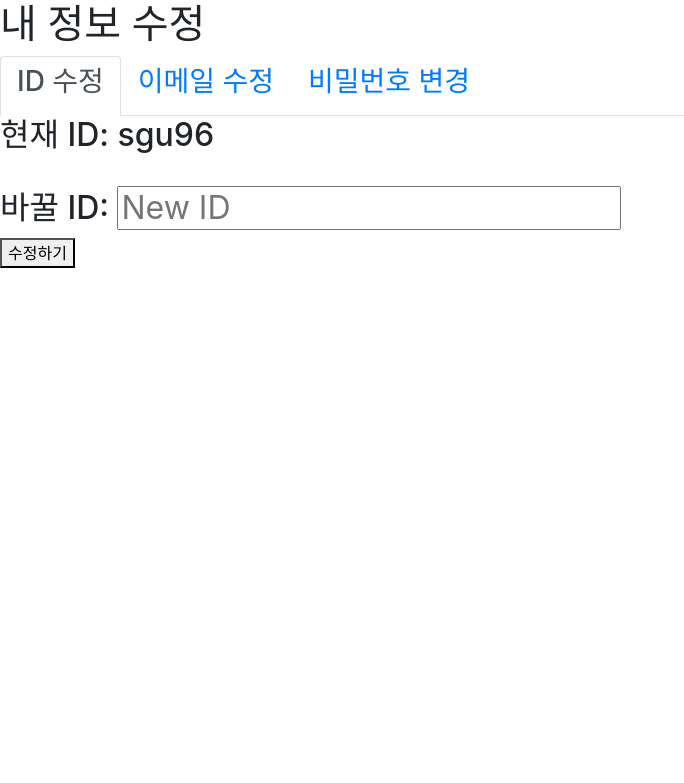
After one commit to ebbbi/NightSky, a Django app: page /mysky/user_update/ in a window 1280 px wide. The commit adds this page. Shown: the top 783 px of the page, without its empty margins (0-684 px from the left). Run offline with Django 3.2, Linux system fonts and the light colour scheme; a user stored in the database is signed in; data comes from the database, SQL or seed files in the repository; some libraries are stand-ins or nearby versions.

Commit message:
update user

```diff
--- a/NightSky/NightSky/urls.py
+++ b/NightSky/NightSky/urls.py
@@ -24,12 +24,15 @@ urlpatterns = [
     path('', main.views.home, name="home"),
     path('main/', main.views.main, name="main"),
     path('accounts/', user_views.register, name="register"),
-    #path('accounts/', user_views.register_done, name="register_done"),
-    path('accounts/login', user_views.login, name="login"),
-    path('accoutns/logout', user_views.logout, name="logout"),
+    path('accounts/login/', user_views.login, name="login"),
+    path('accoutns/logout/', user_views.logout, name="logout"),
     path('comment/<int:index>/delete/<int:cindex>/',main.views.comment_delete, name="comment_delete"),
     path('comment/<int:index>/edit/<int:cindex>/', main.views.comment_edit, name="comment_edit"),
     path('mysky/', main.views.mysky, name="mysky"),
     path('realmain/', main.views.realmain, name="realmain"),
+    path('mysky/user_update/', main.views.user_update, name="user_update"),
+    path('mysky/user_update/changeid/', main.views.change_ID, name="change_ID"),
+    path('mysky/user_update/changeemail/', main.views.change_Email, name="change_Email"),
+    path('mysky/user_update/changepw/', main.views.change_pw, name="change_pw"),
 
 ]
--- a/NightSky/accounts/templates/register_done.html
+++ /dev/null
@@ -1,3 +0,0 @@
-<h1>{{message}}</h1>
-<button type="button" onclick="location.href='{% url 'register'%}'">회원가입 폼으로</button>
-<button type="button" onclick="location.href='{% url 'home'%}'">홈으로</button>
--- a/NightSky/accounts/templates/register_success.html
+++ /dev/null
@@ -1,2 +0,0 @@
-<h1>{{message}}</h1>
-<button type="button" onclick="location.href='{% url 'home' %}'">로그인하기</button>
--- a/NightSky/main/models.py
+++ b/NightSky/main/models.py
@@ -6,7 +6,7 @@ class Post(models.Model):
     body=models.TextField(default='')
     pub_date=models.DateTimeField(auto_now_add=True)
     author=models.ForeignKey('auth.User', on_delete=models.CASCADE)
-    emotion = models.CharField(max_length=255, default='')
+    emotion = models.CharField(max_length=255, blank=False)
     lng = models.DecimalField(max_digits = 8, decimal_places = 3, default=Decimal(0))
     lat = models.DecimalField(max_digits = 8, decimal_places = 3, default=Decimal(0))
 
--- a/NightSky/main/templates/main/home.html
+++ b/NightSky/main/templates/main/home.html
@@ -20,7 +20,10 @@
         <form method="POST" action="{% url 'login' %}">{% csrf_token%}
             <input name="username" placeholder="id" type="text" required><br><br>
             <input name="password" placeholder="password" type="password" required><br><br>
-            <button type="submit">login</button>
+            <button type="submit">login</button><br><br>
+            {% if message3 %}
+                {{message3}}
+            {% endif %}
         </form>
         <button type="button" onclick="location.href='{% url 'register' %}'">회원가입</button>
     </div>
--- a/NightSky/main/templates/main/mysky.html
+++ b/NightSky/main/templates/main/mysky.html
@@ -55,6 +55,7 @@ body, html {
 <h1>개인 밤하늘</h1>
 
 <input id = "myBtn" type = "button" onclick="get()" value= "글 추가" >
+<input type="button" onclick="location.href='{% url 'user_update' %}'" value="회원정보 수정하기">
 <div id ="star" style = "width: 100%; height:100%;"></div>
 
 <div id="myModal" class="modal">
@@ -105,7 +106,3 @@ body, html {
     }
 
 </script>
-
-{%for post in posts%}
-    {{post.content}}
-{%endfor%}
--- /dev/null
+++ b/NightSky/main/templates/main/user_update.html
@@ -0,0 +1,82 @@
+<head>
+<link rel="stylesheet" href="https://stackpath.bootstrapcdn.com/bootstrap/4.3.1/css/bootstrap.min.css" integrity="sha384-ggOyR0iXCbMQv3Xipma34MD+dH/1fQ784/j6cY/iJTQUOhcWr7x9JvoRxT2MZw1T" crossorigin="anonymous">
+<script src="https://code.jquery.com/jquery-3.3.1.slim.min.js" integrity="sha384-q8i/X+965DzO0rT7abK41JStQIAqVgRVzpbzo5smXKp4YfRvH+8abtTE1Pi6jizo" crossorigin="anonymous"></script>
+<script src="https://cdnjs.cloudflare.com/ajax/libs/popper.js/1.14.7/umd/popper.min.js" integrity="sha384-UO2eT0CpHqdSJQ6hJty5KVphtPhzWj9WO1clHTMGa3JDZwrnQq4sF86dIHNDz0W1" crossorigin="anonymous"></script>
+<script src="https://stackpath.bootstrapcdn.com/bootstrap/4.3.1/js/bootstrap.min.js" integrity="sha384-JjSmVgyd0p3pXB1rRibZUAYoIIy6OrQ6VrjIEaFf/nJGzIxFDsf4x0xIM+B07jRM" crossorigin="anonymous"></script>
+</head>
+<body>
+<h1>내 정보 수정</h1>
+{% if message %}
+  <h2 style="color: red;">{{message}}</h2><br>
+{% endif %}
+{% if message2 %}
+  <h2 style="color: red;">{{message2}}</h2><br>
+{% endif %}
+{% if message3 %}
+  <h2 style="color: red;">{{message3}}</h2><br>
+{% endif %}
+{% if message4 %}
+  <h2 style="color: red;">{{message4}}</h2><br>
+{% endif %}
+<ul class="nav nav-tabs" id="myTab" role="tablist">
+  <li class="nav-item">
+    <a class="nav-link active" id="home-tab" data-toggle="tab" href="#ID수정" role="tab" aria-controls="home" aria-selected="true"><h3>ID 수정</h3></a>
+  </li>
+  <li class="nav-item">
+    <a class="nav-link" id="profile-tab" data-toggle="tab" href="#이메일수정" role="tab" aria-controls="profile" aria-selected="false"><h3>이메일 수정</h3></a>
+  </li>
+  <li class="nav-item">
+    <a class="nav-link" id="profile-tab" data-toggle="tab" href="#비밀번호변경" role="tab" aria-controls="profile" aria-selected="false"><h3>비밀번호 변경</h3></a>
+  </li>
+</ul>
+<div class="tab-content" id="myTabContent">
+  <div class="tab-pane fade show active" id="ID수정" role="tabpanel" aria-labelledby="home-tab">
+    <form method="POST" action="{% url 'change_ID' %}">{% csrf_token %}
+        <h2>현재 ID: {{user.username}}</h2><br>
+        <h2>바꿀 ID: <input type="text" placeholder="New ID" name="NEWID" required></h2>
+        {% if message4 %}
+            <h2 style="color: red;">{{message4}}</h2><br>
+        {% endif %}
+        <button type="submit">수정하기</button>
+
+    </form>
+  </div>
+  <div class="tab-pane fade" id="이메일수정" role="tabpanel" aria-labelledby="profile-tab">
+    <h2>현재 Email: {{user.email}}</h2><br>
+    <form method="POST" action="{% url 'change_Email' %}">{% csrf_token %}
+        <h2>바꿀 Email: <input type="text" name="NEWEMAIL" placeholder= "New Email"  required></h2><br>
+        <button type="submit">수정하기</button>
+    </form>
+  </div>
+  <div class="tab-pane fade" id="비밀번호변경" role="tabpanel" aria-labelledby="profile-tab">
+    <form method="POST" action="{% url 'change_pw'%}">{% csrf_token %}
+
+        <h2>현재 비밀번호: <input type="password" name="origin" placeholder="Origin Password" required></h2><br>
+        {% if message %}
+            <h2 style="color: red;">{{message}}</h2><br>
+        {% endif %}
+        <h2>새 비밀번호: <input type="password" name="password1" placeholder="New PassWord" required></h2><br>
+        <h2>새 비밀번호 확인: <input type="password" name="password2" placeholder="Confirm Password" required></h2><br>
+        {% if message2 %}
+            <h2 style="color: red;">{{message2}}</h2><br>
+        {% endif %}
+        <button type="submit">수정하기</button>
+    </form>
+  </div>
+</div>
+
+
+
+
+
+
+
+
+
+
+
+
+
+
+
+</body>
--- a/NightSky/main/views.py
+++ b/NightSky/main/views.py
@@ -1,6 +1,9 @@
-from django.shortcuts import render,redirect
+from django.shortcuts import render,redirect, get_object_or_404
 from .models import Post
 from .forms import PostForm, CommentForm
+from django.contrib.auth.models import User
+from django.contrib import auth
+from django.contrib.auth.hashers import check_password
 # Create your views here.
 def home(request):
     posts = Post.objects.all
@@ -105,3 +108,43 @@ def realmain(request):
 
     else:
         return render(request, 'main/realmain.html')
+
+def user_update(request):
+        user=get_object_or_404(User, username=request.user.username)
+        return render(request, 'main/user_update.html', {'user':user})
+def change_Email(request):
+        if request.method=="POST":
+                newemail=request.POST['NEWEMAIL']
+                user=get_object_or_404(User, username=request.user.username)
+                user.email=newemail
+                user.save()
+                #return render(request, 'user_update.html', {'message3':'※이메일이 변경되었습니다.'})
+                return redirect('user_update')
+def change_ID(request):
+        if request.method=="POST":
+                newID=request.POST['NEWID']
+                if User.objects.filter(username=newID).exists():
+                    return render(request, 'main/user_update.html', {'message4':'※이미 사용중인 ID입니다.'})
+                else:
+                    user=User.objects.get(username=request.user.username)
+                    user.username=newID
+                    user.save()
+                    auth.logout(request)
+                    return redirect('home')
+
+def change_pw(request):
+    if request.method == "POST":
+        current_password = request.POST['origin']
+        user = User.objects.get(username=request.user.username)
+        if check_password(current_password, user.password):
+            new_password = request.POST['password1']
+            password_confirm = request.POST['password2']
+            if new_password == password_confirm:
+                user.set_password(new_password)
+                user.save()
+                auth.logout(request)
+                return redirect('home')
+            else:
+                return render(request, 'main/user_update.html', {'message2':'※비밀번호가 일치하지 않습니다.'})
+        else:
+                return render(request, 'main/user_update.html', {'message':'※원래 비밀번호가 아닙니다.'})
```
Also changed, not shown: NightSky/accounts/views.py (+12 -14 lines), NightSky/db.sqlite3, NightSky/main/migrations/0002_auto_20190719_2332.py (added).
